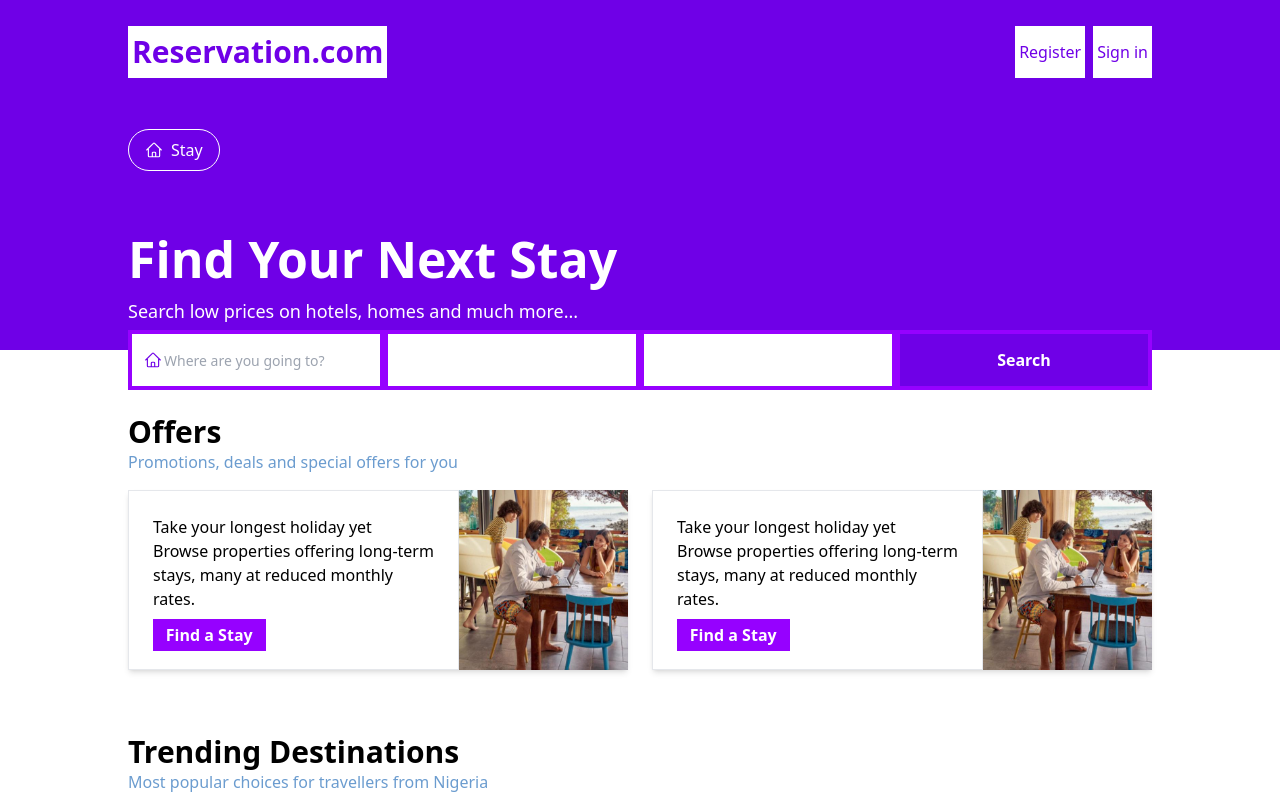
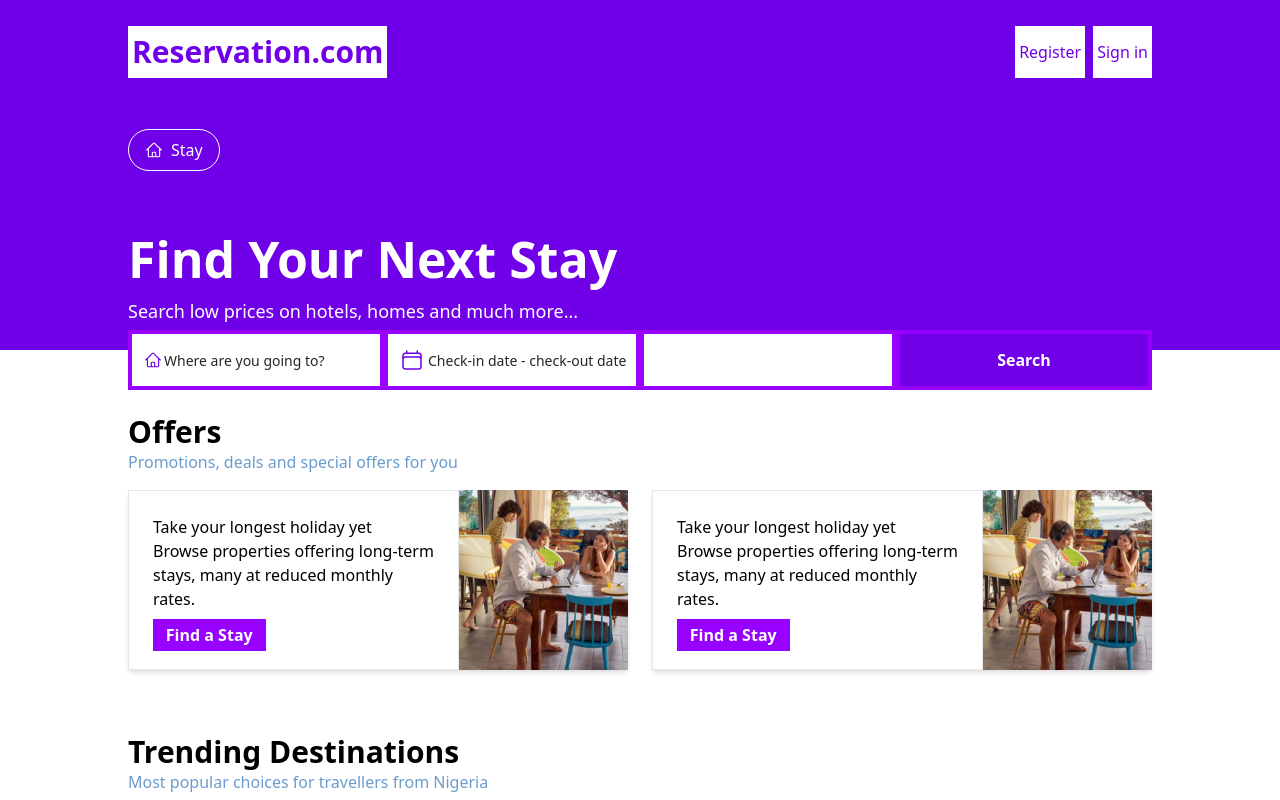
Before and after one commit to Pave-Technologies-Ltd/reservation, a React (Vite) app: page / in a window 1280 px wide. Shown: the top 800 px of the page. Built offline with nearby package versions, Linux system fonts and the light colour scheme.

Commit message:
Calender modification

```diff
--- a/package.json
+++ b/package.json
@@ -10,6 +10,7 @@
     "preview": "vite preview"
   },
   "dependencies": {
+    "@hassanmojab/react-modern-calendar-datepicker": "^3.1.7",
     "@types/react-redux": "^7.1.25",
     "axios": "^1.4.0",
     "country-flag-icons": "^1.5.7",
--- /dev/null
+++ b/src/Components/Calender/Calender.tsx
@@ -0,0 +1,26 @@
+import "@hassanmojab/react-modern-calendar-datepicker/lib/DatePicker.css";
+import { Calendar, DayValue } from '@hassanmojab/react-modern-calendar-datepicker';
+
+type calenderType = {
+  selectedDayRange: selectedDateRangeType;
+
+  setSelectedDayRange: (e: { from: null; to: null }) => void;
+};
+
+type selectedDateRangeType = {
+  from: DayValue;
+  to: DayValue;
+};
+
+const Calender = ({ selectedDayRange, setSelectedDayRange }: calenderType) => {
+  return (
+    <Calendar
+      value={selectedDayRange}
+      onChange={setSelectedDayRange}
+      shouldHighlightWeekends={true}
+      // minimumDate={utils(locale).getToday()}
+    />
+  );
+};
+
+export default Calender;
--- /dev/null
+++ b/src/Components/CalenderInput.tsx
@@ -0,0 +1,53 @@
+import { DayValue } from "@hassanmojab/react-modern-calendar-datepicker";
+import CalenderIcon from "../assets/CalenderIcon";
+import Calender from "./Calender/Calender";
+import { RefObject } from "react";
+interface CalenderInputType {
+  showCalender: boolean;
+  selectedDayRange: selectedDateRangeType;
+  calenderModalRef: RefObject<HTMLDivElement>;
+
+  setSelectedDayRange: (e: { from: null; to: null }) => void;
+  calenderClickHandler: () => void;
+}
+type selectedDateRangeType = {
+  from: DayValue;
+  to: DayValue;
+};
+
+const CalenderInput = ({
+  showCalender,
+  selectedDayRange,
+  setSelectedDayRange,
+  calenderClickHandler,
+  calenderModalRef
+}: CalenderInputType) => {
+  return (
+    <div className="relative md:w-[25%] w-[100%] h-full">
+      {" "}
+      <div className="relative w-[100%] h-full flex p-2 bg-white border-4  border-lightbackground items-center">
+        <div className="absolute mx-1">
+          <CalenderIcon />
+        </div>
+
+        <input
+          onClick={calenderClickHandler}
+          type="text"
+          className=" cursor-pointer placeholder:text-[#262626] placeholder:font-medium font-medium  pl-8 py-2  h-full w-full outline-none text-sm text-[#262626]"
+          readOnly
+          placeholder="Check-in date - check-out date"
+        />
+      </div>
+      {showCalender && (
+        <div ref={calenderModalRef} className="mt-1 absolute">
+          <Calender
+            selectedDayRange={selectedDayRange}
+            setSelectedDayRange={setSelectedDayRange}
+          />
+        </div>
+      )}
+    </div>
+  );
+};
+
+export default CalenderInput;
--- a/src/Components/Home/SearchBar.tsx
+++ b/src/Components/Home/SearchBar.tsx
@@ -7,18 +7,34 @@ import { ReducersType } from "../../redux/store";
 import { useSelector } from "react-redux";
 import { reservationsResponseType } from "../../redux/reducers/hotels.reducer";
 
+import { DayValue } from "@hassanmojab/react-modern-calendar-datepicker";
+import CalenderInput from "../CalenderInput";
+
 const SearchBar = () => {
   const navigate = useNavigate();
   const dispatch = useDispatch();
+
+  type selectedDateRangeType = {
+    from: DayValue;
+    to: DayValue;
+  };
   const initialRef = useRef<HTMLDivElement>(null);
   const locationModalRef = initialRef;
+  const calenderModalRef = initialRef;
   const [showLocationModal, setShowLocationModal] = useState(false);
+  const [showCalender, setShowcalender] = useState(false);
   const [locationSearchTerm, setLocationSearchTerm] = useState("");
   const [data, setData] = useState([]);
-
+  // const [day, setDay] = useState<DayValue>(null);
+  const [selectedDayRange, setSelectedDayRange] =
+    useState<selectedDateRangeType>({
+      from: null,
+      to: null,
+    });
   const allLocations = useSelector<ReducersType>(
     (state: ReducersType) => state?.locations
   ) as reservationsResponseType;
+
   const selectLocationHandler = (location: {
     dest_type: string;
     dest_id: string;
@@ -28,18 +44,25 @@ const SearchBar = () => {
     setShowLocationModal(false);
   };
 
+  const calenderClickHandler = () => {
+    setShowcalender(true);
+  };
+
   const locationModalFocusHandler = () => {
     setShowLocationModal(true);
   };
+
   const locationModalChangeHandler = (e: ChangeEvent) => {
     const target = e.target as HTMLInputElement;
 
     setLocationSearchTerm(target.value);
     setShowLocationModal(true);
   };
+
   useEffect(() => {
     setData(Object.values(allLocations.serverResponse as []));
   }, [allLocations.serverResponse]);
+
   useEffect(() => {
     const checkIfClickedOutside = (e: Event) => {
       // If the menu is open and the clicked target is not within the menu,
@@ -51,6 +74,14 @@ const SearchBar = () => {
       ) {
         setShowLocationModal(false);
       }
+
+      if (
+        showCalender &&
+        calenderModalRef.current &&
+        !calenderModalRef.current.contains(e.target as HTMLInputElement)
+      ) {
+        setShowcalender(false);
+      }
     };
 
     document.addEventListener("mousedown", checkIfClickedOutside);
@@ -59,7 +90,8 @@ const SearchBar = () => {
       // Cleanup the event listener
       document.removeEventListener("mousedown", checkIfClickedOutside);
     };
-  }, [showLocationModal, locationModalRef]);
+  }, [showLocationModal, locationModalRef, showCalender, calenderModalRef]);
+
   useEffect(() => {
     if (locationSearchTerm === "") {
       return;
@@ -69,7 +101,8 @@ const SearchBar = () => {
     }, 500);
     return () => clearTimeout(timer);
   }, [locationSearchTerm, dispatch]);
-
+  // console.log(`${day?.year}-${day?.month}-${day?.day}`)
+  // console.log(selectedDayRange);
 
   return (
     <div className=" text-background absolute left-0 top-[330px] md:px-[10%] px-[5%] w-[100%]  h-[60px] ">
@@ -84,10 +117,17 @@ const SearchBar = () => {
           showLocationModal={showLocationModal}
           locationModalChangeHandler={locationModalChangeHandler}
         />
-        <input
-          type="text"
-          className=" border-4 border-lightbackground h-full md:w-[25%] w-[100%] outline-none"
+        <CalenderInput
+          calenderClickHandler={calenderClickHandler}
+          calenderModalRef={calenderModalRef}
+          showCalender={showCalender}
+          selectedDayRange={selectedDayRange}
+          setSelectedDayRange={setSelectedDayRange}
         />
+        {/* <Calender
+          selectedDayRange={selectedDayRange}
+          setSelectedDayRange={setSelectedDayRange}
+        /> */}
         <input
           type="text"
           className=" border-4 border-lightbackground h-full outline-none md:w-[25%] w-[100%]"
--- a/src/Components/LocationInput.tsx
+++ b/src/Components/LocationInput.tsx
@@ -42,7 +42,7 @@ const LocationInput = ({
           onFocus={locationModalFocusHandler}
           type="text"
           placeholder="Where are you going to?"
-          className=" placeholder:text-sm pl-6 h-full w-full py-2 sm:text-sm outline-none placeholder:font-normal text-black  focus:border-2 focus:border-[#fed772]"
+          className=" focus:placeholder:text-[#b5b5b5] placeholder:font-medium font-medium  placeholder:text-sm placeholder:text-[#262626] pl-6 h-full w-full py-2 sm:text-sm outline-none  text-[#262626]  focus:border-2 focus:border-[#fed772]"
         />
       </div>
       {showLocationModal && (
--- /dev/null
+++ b/src/assets/CalenderIcon.tsx
@@ -0,0 +1,22 @@
+
+
+const CalenderIcon = () => {
+  return (
+    <svg
+      xmlns="http://www.w3.org/2000/svg"
+      fill="none"
+      viewBox="0 0 24 24"
+      strokeWidth="1.5"
+      stroke="currentColor"
+      className="w-6 h-6"
+    >
+      <path
+        strokeLinecap="round"
+        strokeLinejoin="round"
+        d="M6.75 3v2.25M17.25 3v2.25M3 18.75V7.5a2.25 2.25 0 012.25-2.25h13.5A2.25 2.25 0 0121 7.5v11.25m-18 0A2.25 2.25 0 005.25 21h13.5A2.25 2.25 0 0021 18.75m-18 0v-7.5A2.25 2.25 0 015.25 9h13.5A2.25 2.25 0 0121 11.25v7.5"
+      />
+    </svg>
+  );
+}
+
+export default CalenderIcon
--- a/src/assets/svg/index.tsx
+++ b/src/assets/svg/index.tsx
@@ -1,5 +1,6 @@
 export { default as Home } from "../Home";
 export { default as Location } from "../Location";
+export { default as CalenderIcon } from "../CalenderIcon";
 export { default as Plane } from "../Plane";
 export { default as Globe } from "./globe.svg";
 export { default as Vehicle } from "./vehicle.svg";
```
Also changed, not shown: 1 other file (tests, documents, lock files or other folders).
